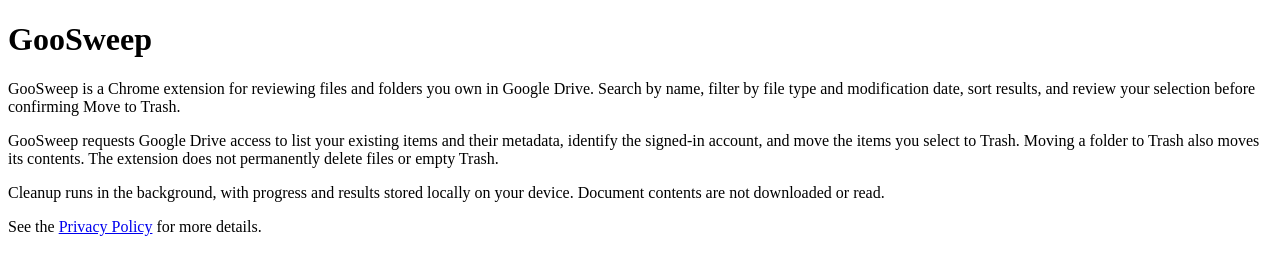
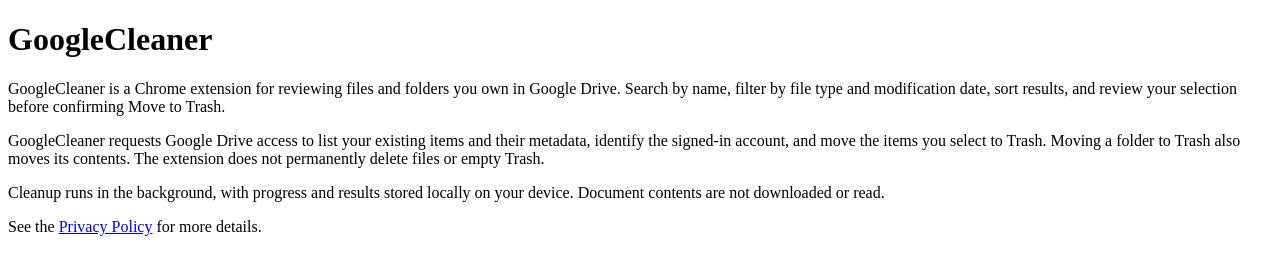
Before and after one commit to julsoyola/googleCleaner, a browser extension: page index.html in a window 1280 px wide. Drawn offline with Linux system fonts and the light colour scheme.

Commit message:
Match homepage branding to GoogleCleaner

```diff
--- a/index.html
+++ b/index.html
@@ -3,15 +3,15 @@
 <head>
   <meta charset="UTF-8">
   <meta name="google-site-verification" content="NBddqIlv9mou36IG5VEwTDzTI88j4tsg0kMhqImgW90" />
-  <title>GooSweep - Home</title>
+  <title>GoogleCleaner - Home</title>
   <meta name="viewport" content="width=device-width, initial-scale=1.0">
 </head>
 <body>
-  <h1>GooSweep</h1>
-  <p>GooSweep is a Chrome extension for reviewing files and folders you own in
+  <h1>GoogleCleaner</h1>
+  <p>GoogleCleaner is a Chrome extension for reviewing files and folders you own in
      Google Drive. Search by name, filter by file type and modification date,
      sort results, and review your selection before confirming Move to Trash.</p>
-  <p>GooSweep requests Google Drive access to list your existing items and their
+  <p>GoogleCleaner requests Google Drive access to list your existing items and their
      metadata, identify the signed-in account, and move the items you select to
      Trash. Moving a folder to Trash also moves its contents. The extension does
      not permanently delete files or empty Trash.</p>
```
